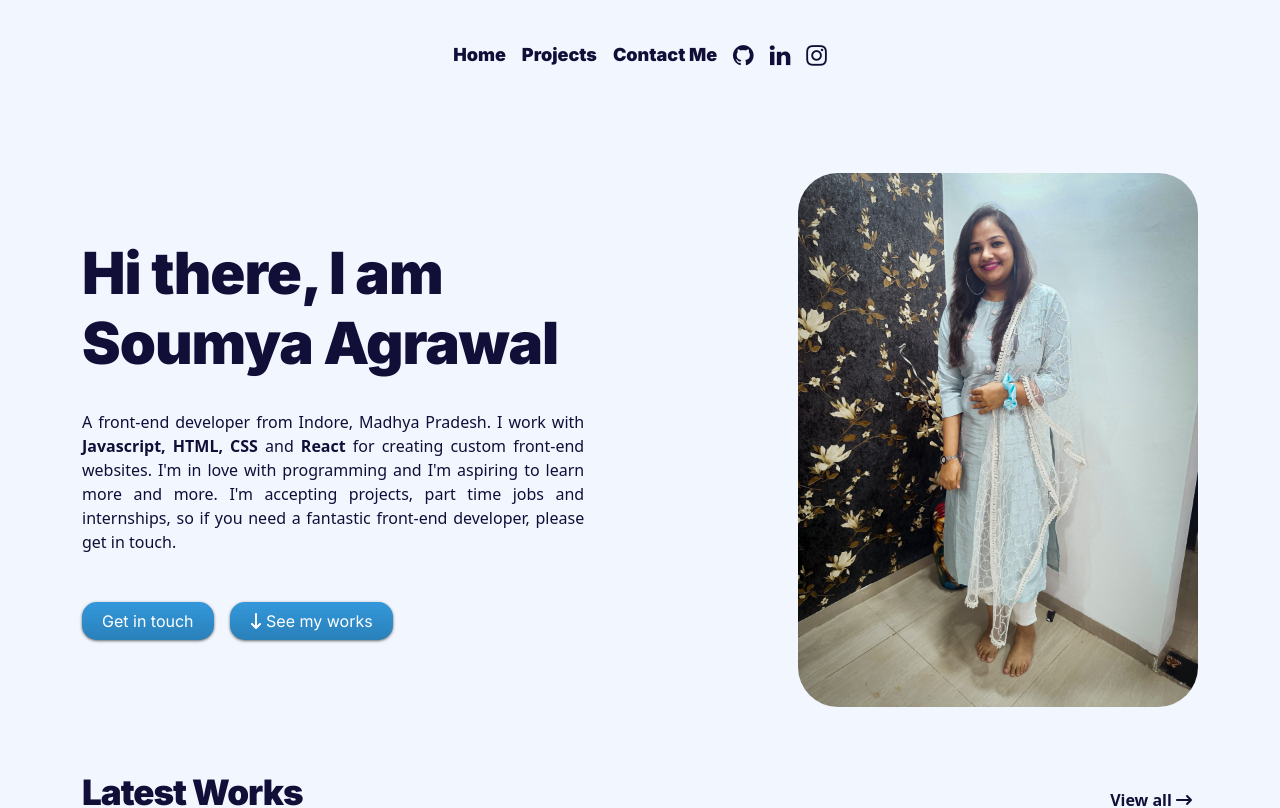
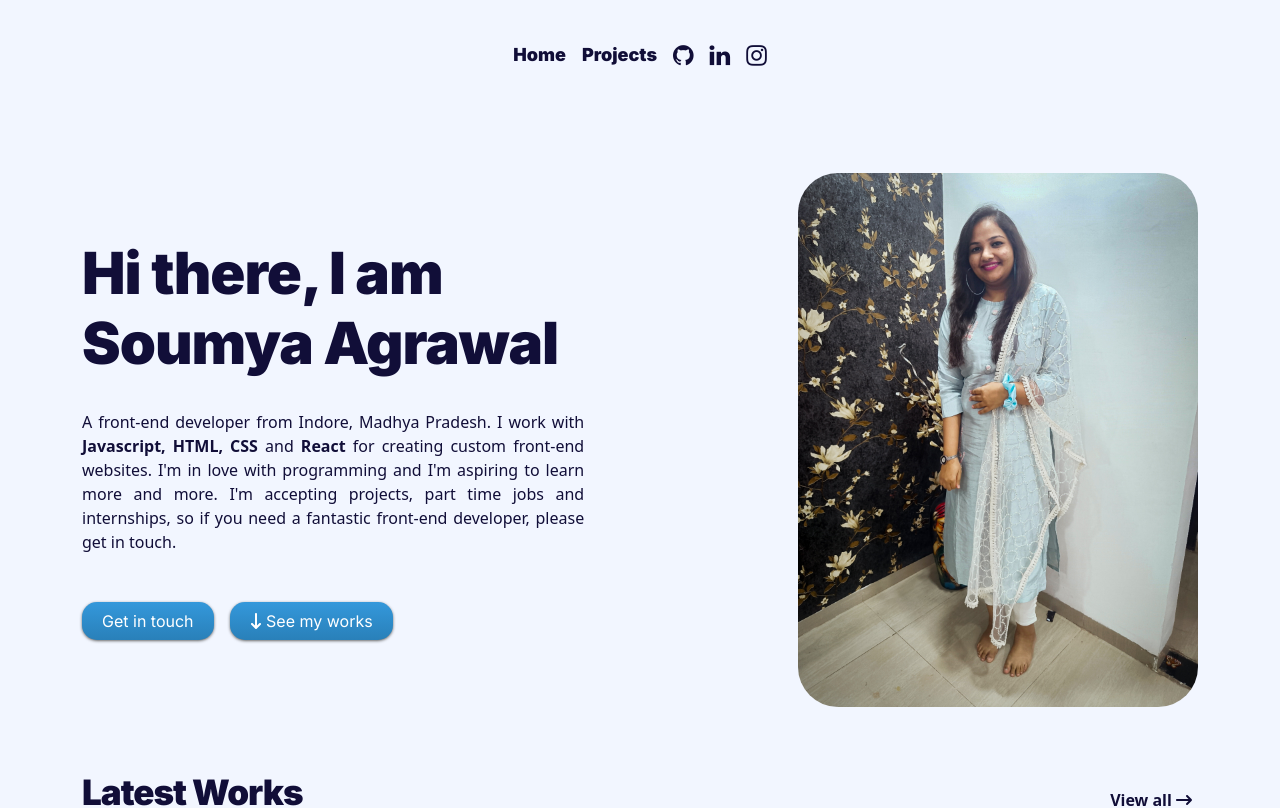
Before and after one commit to soumyyyaaa/Portfolio, a React (Create React App) app: page / in a window 1280 px wide. Shown: the top 808 px of the page. Built offline with nearby package versions, Linux system fonts and the light colour scheme.

Commit message:
Changes In Navbar

```diff
--- a/src/Components/Navbar/Navbars.jsx
+++ b/src/Components/Navbar/Navbars.jsx
@@ -27,9 +27,6 @@ function Navbars() {
                   <Nav.Link  href="/projects">Projects</Nav.Link>
                 </Nav.Item>
                 <Nav.Item>
-                  <Nav.Link href="#contact-me">Contact Me</Nav.Link>
-                </Nav.Item>
-                <Nav.Item>
                   <Nav.Link href="https://github.com/soumyyyaaa" target="_blank">
                     <i className="fa fa-brands fa-github fa-lg"></i>
                   </Nav.Link>
```
